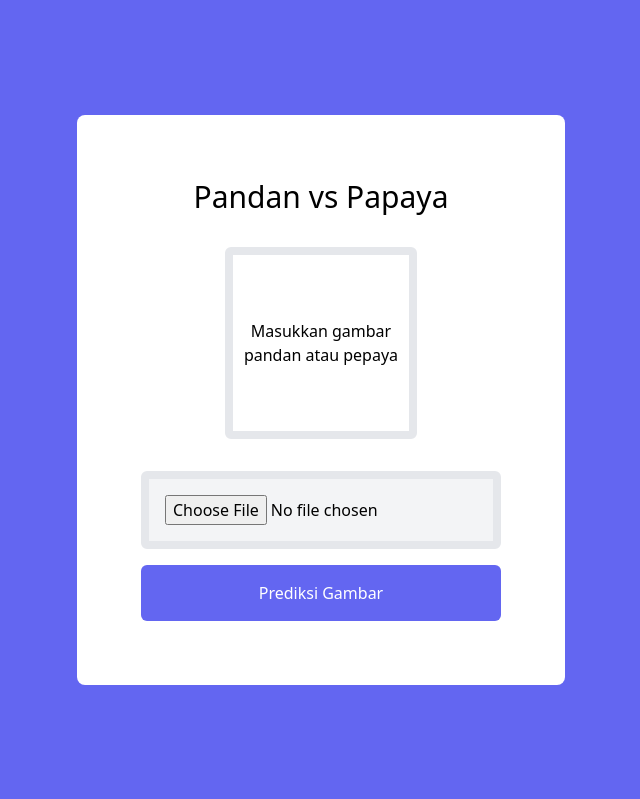
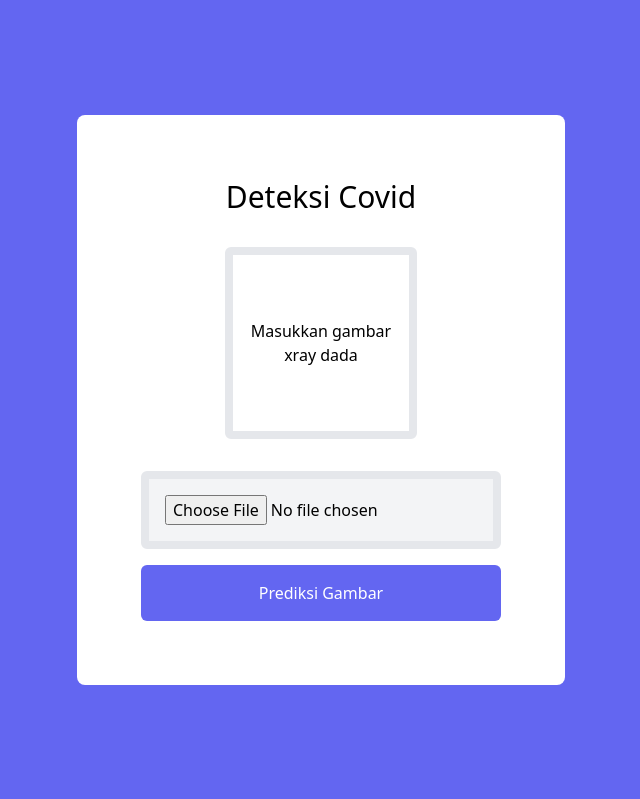
Before and after one commit to Ibadd/model_deployment, a Flask app: page / in a window 1280 px wide. Shown: the top 799 px of the page, without its empty margins (319-959 px from the left). Run offline with Flask 2, Linux system fonts and the light colour scheme.

Commit message:
Update index.html

```diff
--- a/templates/index.html
+++ b/templates/index.html
@@ -6,7 +6,7 @@
     <meta http-equiv="X-UA-Compatible" content="IE=edge" />
     <meta name="viewport" content="width=device-width, initial-scale=1.0" />
     <link href="https://unpkg.com/tailwindcss@^2/dist/tailwind.min.css" rel="stylesheet" />
-    <title>Pandanus vs Pepaya App</title>
+    <title>Covid Detection App</title>
 </head>
 
 <body>
@@ -26,7 +26,7 @@
                     bg-white
                     rounded-lg
                 ">
-            <h1 class="text-3xl text-bold">Pandan vs Papaya</h1>
+            <h1 class="text-3xl text-bold">Deteksi Covid</h1>
 
             {% if uploaded_image %}
             <img src="{{ url_for('send_uploaded_image', filename=uploaded_image) }}" class="mt-8 mb-4 h-48 border-8 border-gray-200 rounded-md" /> {% else %}
@@ -41,7 +41,7 @@
                         rounded-md
                     ">
                 <p class="text-center">
-                    Masukkan gambar pandan atau pepaya
+                    Masukkan gambar xray dada
                 </p>
             </div>
             {% endif %} {% if prediction %}
```
